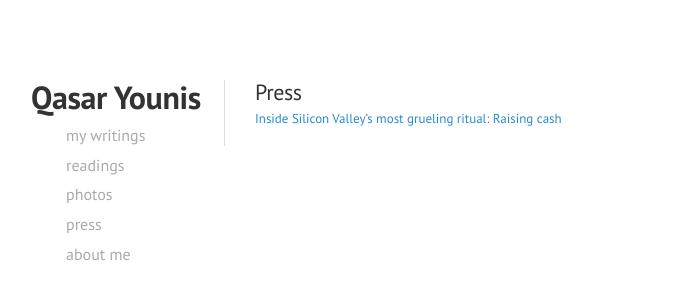
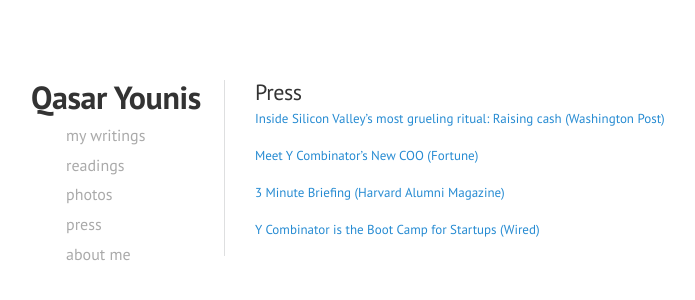
Before and after one commit to qasar/qasar.github.io, a Jekyll site: the page built from press.md, in a window 1280 px wide. Shown: the top 300 px of the page, without its empty margins (35-730 px from the left). Built offline with Jekyll 4.4.1, drawn with Linux system fonts in a browser that asks for light colours.

Commit message:
Update press.md

```diff
--- a/press.md
+++ b/press.md
@@ -3,4 +3,12 @@
 permalink: /press/
 ---
 
-<a href="https://www.washingtonpost.com/news/the-switch/wp/2016/08/29/inside-one-of-silicon-valleys-most-celebrated-rituals-raising-cash/">Inside Silicon Valley’s most grueling ritual: Raising cash</a>
+
+
+<a href="https://www.washingtonpost.com/news/the-switch/wp/2016/08/29/inside-one-of-silicon-valleys-most-celebrated-rituals-raising-cash/">Inside Silicon Valley’s most grueling ritual: Raising cash (Washington Post)</a>
+
+<a href="http://fortune.com/2015/08/26/meet-y-combinators-new-coo/">Meet Y Combinator's New COO (Fortune)</a>
+
+<a href="https://www.alumni.hbs.edu/stories/Pages/story-impact.aspx?num=5765">3 Minute Briefing (Harvard Alumni Magazine)</a>
+
+<a href="https://www.wired.com/2011/05/ff_ycombinator/">Y Combinator is the Boot Camp for Startups (Wired)</a>
```
